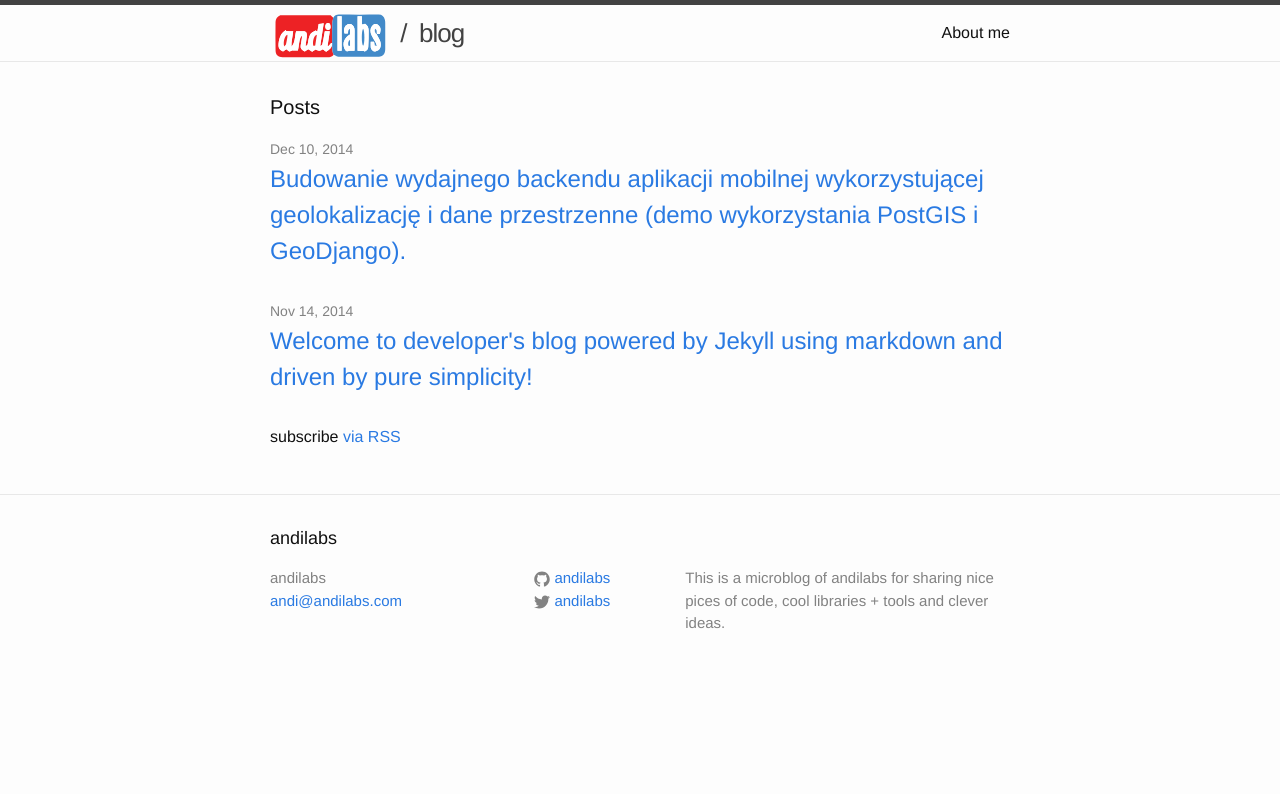
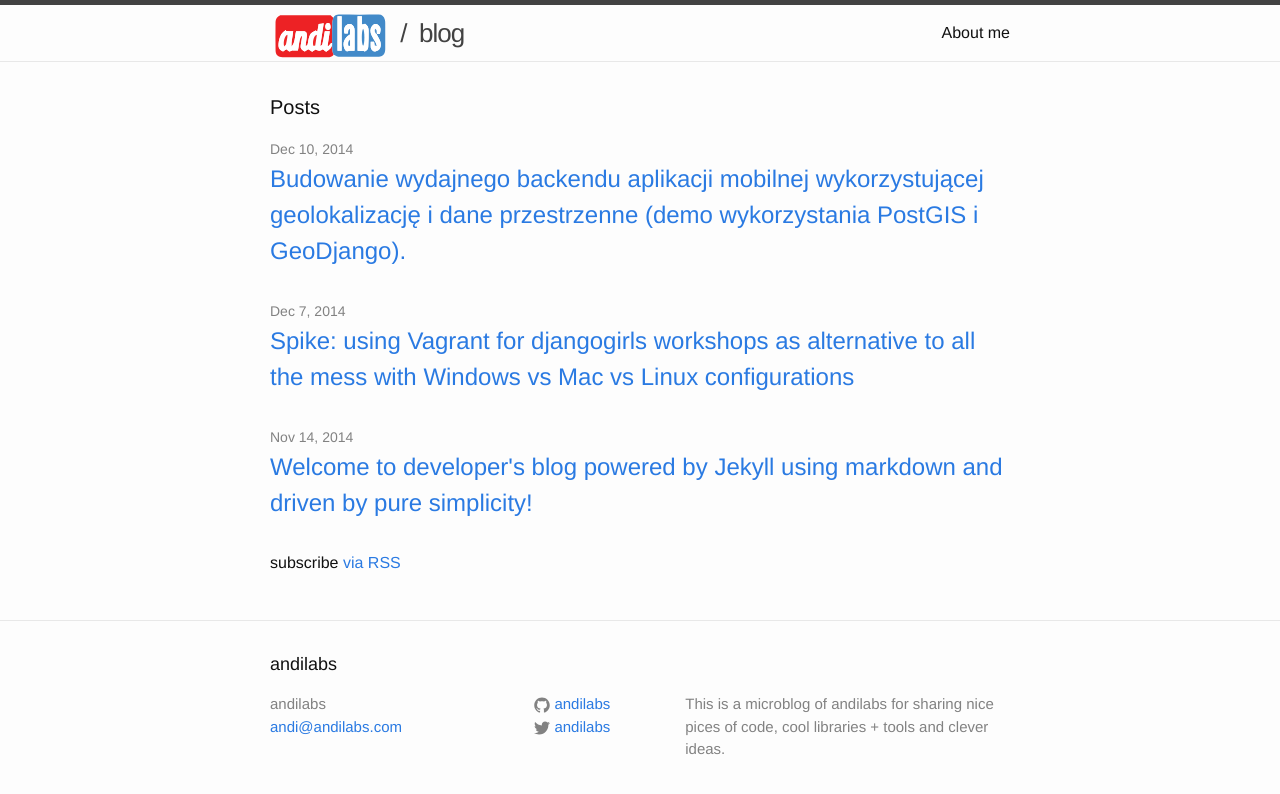
Before and after one commit to f4ww4z/andilabs.github.io, a Jekyll site: the page built from index.html, in a window 1280 px wide. Shown: the top 794 px of the page. Built offline with Jekyll 4.4.1, drawn with Linux system fonts in a browser that asks for light colours; part of the change alters nothing that is shown.

Commit message:
vagrant spike described

```diff
--- a/_posts/2014-12-07-vagrant-up-and-djangogirls.markdown
+++ b/_posts/2014-12-07-vagrant-up-and-djangogirls.markdown
@@ -1,7 +1,7 @@
 ---
-published: false
+published: true
 layout: post
-title:  "Spike: using Vagrant for djangogirls Workshop as alternative to all the mess with Windows vs Mac vs Linux"
+title:  "Spike: using Vagrant for djangogirls workshops as alternative to all the mess with Windows vs Mac vs Linux configurations"
 date:   2014-12-07 14:05:00
 categories: django djangogirls devops tools vagrant
 ---
@@ -9,16 +9,41 @@ categories: django djangogirls devops tools vagrant
 What is Vagrant
 ===============
 
-	Vagrant is tool allowing easy start of virtual machines for development. Mostly we think about Linux. The machine has no GUI only command line. It uses virtualbox as virtualatization backend. It is avaliable for all platforms, including Windows, Mac, Linux.
+Vagrant is tool allowing easy start of virtual machines for development. Mostly we think about Linux. The machine has no GUI only command line. It uses virtualbox as virtualatization backend. It is avaliable for all platforms, including Windows, Mac and Linux.
 
 
 Motivation for using Vagrant
 ============================
 
-	- We save time lost on configuring stuff and learning how to run it on Windows, which anyway for Python/Django won't a production server never-ever.
+- We **save time lost on configuring stuff** and learning how to run it on Windows, which anyway for Python/Django won't be the production server never-ever.
 
-	- We are in 1:1 Linux World, where girls hopefully one day will end-up anyway configuring their production server on some cloud or whererever mostly it will be Linux, which mostly will be avaliable only from command line interface.
+- We are in **1:1 Linux World**, where girls hopefully one day will end-up anyway configuring their production servers on some cloud or whererever. For sure this servers will be Linux with only command line interface so getting used to it is worth.
 
-	- Installing and configuring all the stuff on Linux is much easier.
+- Thanks to setup of **shared folder** user can **use favorite python Editor e.g SublimeText for Windows or Mac nativly**.
 
-	- The coaches can support the workshop participants much better, because they are using Linux on daily basis.
+- Thansk to setup of **IP interface** the served application will be visible from native webbrowser of user's operating system.
+
+- **Installing** and configuring all the stuff on Linux is **much easier**.
+
+- The **coaches can support** the workshop participants **much better**, because they are using Linux on daily basis.
+
+- The **groups** can be **heterogenous in terms of operating system** used by the members.
+
+- **Homogenity of Linux version** ensures that if certain configuration, e.g of Heroku Toolbelt tested once it **will work with greatest probability for every workshop participant**.
+
+Drawbacks
+=========
+
+- It may be a bit confusing for the first time to get used to idea and usage of virtual machines
+
+
+Further guidlines for vagrant setup.
+====================================
+
+- There could be pre-prepared virtualbox image for fast setup in case of some emergency situation (somebody not present at installation party, or removes by mistake the virtual machine.)
+
+- For performance issues, it is worth consider hosting on some local machine the image of Linux to be download by vagrant (or having it on usb stick), to be Internet connection/speed independent.
+
+- As extension we can create the tutorial how to use salt, which throguh configuration files, and states allows a very fast managment of machine configuration.
+
+- On USB stick it will be worth to have installation packages of VirtualBox and Vagrant for Mac, Windows and Linux.
```
